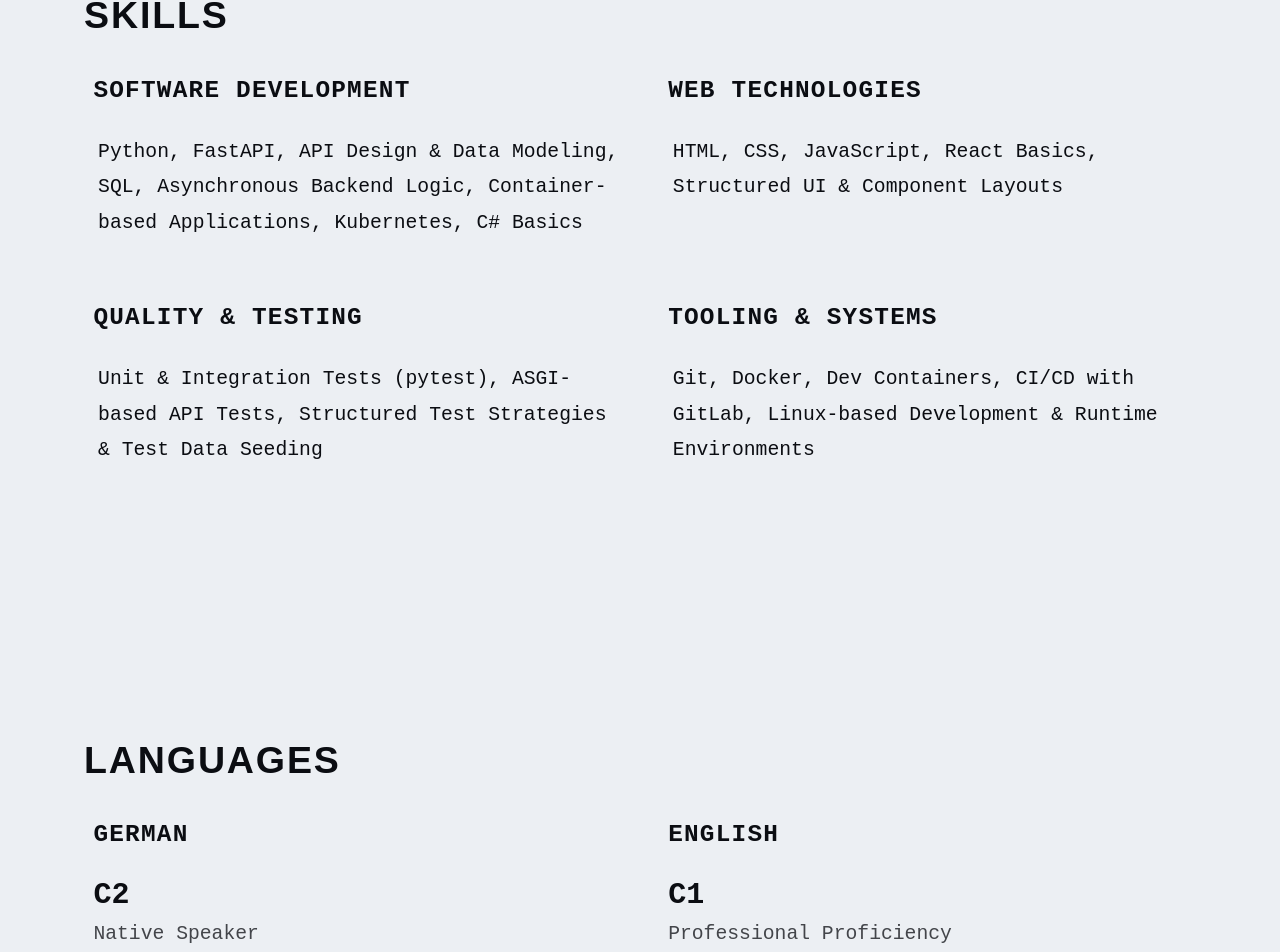
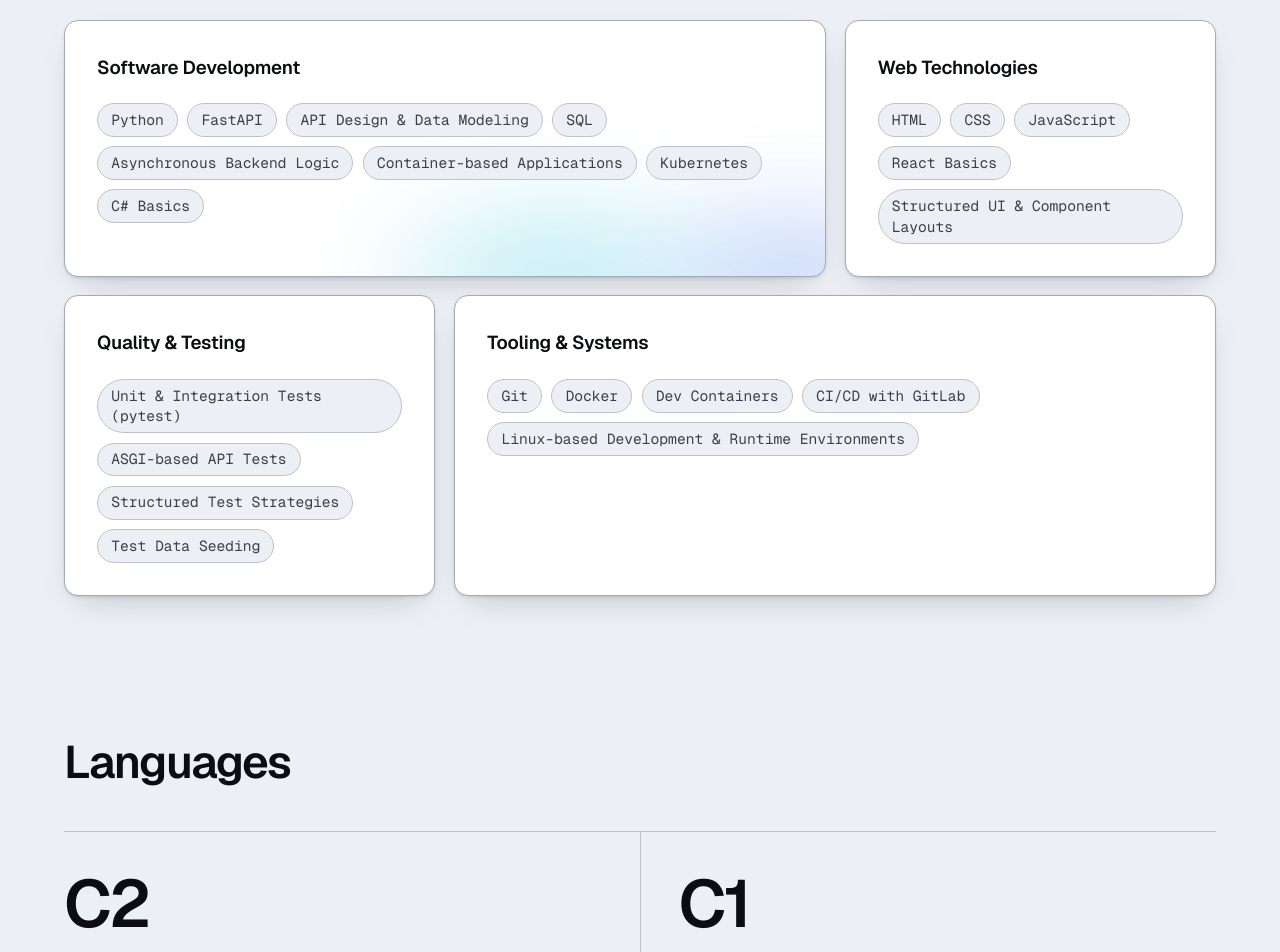
Before and after one commit to fnnbl/PortfolioFBL, a React (Vite) app: page / in a window 1280 px wide. Shown: the part 2373-3325 px from the top of the page. Built offline with nearby package versions, Linux system fonts and the light colour scheme.

Commit message:
Restyle Skills as bento grid and align Languages
- Skills rendered from data as a bento grid with tag lists, the lead
  cell carries the shared subtle accent wash
- Languages as a semantic description list in the same card style
- Both use the shared section title

```diff
--- a/src/sections/Languages/Languages.jsx
+++ b/src/sections/Languages/Languages.jsx
@@ -1,14 +1,11 @@
-import React, { useRef } from "react";
+import { useRef } from "react";
 import useScrollAnimate from "../../hooks/useScrollAnimate";
 import styles from "./LanguagesStyles.module.css";
 
-const LanguageEntry = ({ name, level, description }) => (
-  <div className={styles.langEntry}>
-    <div className={styles.langName}>{name}</div>
-    <div className={styles.langLevel}>{level}</div>
-    <div className={styles.langDesc}>{description}</div>
-  </div>
-);
+const languages = [
+  { name: "German", level: "C2", description: "Native speaker" },
+  { name: "English", level: "C1", description: "Professional proficiency" },
+];
 
 const Languages = () => {
   const ref = useRef();
@@ -16,11 +13,16 @@
 
   return (
     <section id="languages" ref={ref} className={`${styles.languagesSection} scroll-animate`}>
-      <h2 className={styles.title}>Languages</h2>
-      <div className={styles.languagesContainer}>
-        <LanguageEntry name="German" level="C2" description="Native Speaker" />
-        <LanguageEntry name="English" level="C1" description="Professional Proficiency" />
-      </div>
+      <h2 className="section-title">Languages</h2>
+      <dl className={styles.languagesContainer}>
+        {languages.map(({ name, level, description }) => (
+          <div key={name} className={styles.langEntry}>
+            <dt className={styles.langName}>{name}</dt>
+            <dd className={styles.langLevel}>{level}</dd>
+            <dd className={styles.langDesc}>{description}</dd>
+          </div>
+        ))}
+      </dl>
     </section>
   );
 };
--- a/src/sections/Languages/LanguagesStyles.module.css
+++ b/src/sections/Languages/LanguagesStyles.module.css
@@ -1,91 +1,42 @@
-.languagesSection {
-  background-color: var(--background-color);
-  color: var(--text-color);
-  padding: 60px 20px;
-  text-align: left;
-}
-
-.title {
-  font-family: "Rubik", sans-serif;
-  font-size: 2rem;
-  text-transform: uppercase;
-  letter-spacing: 0.1rem;
-  margin-bottom: 25px;
-}
-
+/* Two large figures split by a hairline */
 .languagesContainer {
   display: grid;
   grid-template-columns: repeat(2, 1fr);
-  gap: 2.5rem 2rem;
+  margin: 0;
+  border-block: 1px solid var(--hairline);
 }
 
 .langEntry {
-  font-family: "Roboto Mono", monospace;
-  padding-left: 0.5rem;
+  display: flex;
+  flex-direction: column;
+  padding: clamp(1.5rem, 3vw, 2.25rem) clamp(1rem, 3vw, 2rem);
+}
+
+.langEntry:first-child {
+  padding-left: 0;
+}
+
+.langEntry + .langEntry {
+  border-left: 1px solid var(--hairline);
+}
+
+.langLevel {
+  order: -1; /* visually first, after the <dt> in the markup */
+  margin: 0 0 0.75rem;
+  font-size: clamp(2.5rem, 1.5rem + 3vw, 4rem);
+  font-weight: 600;
+  line-height: 1;
+  letter-spacing: -0.05em;
+  color: var(--ink);
 }
 
 .langName {
-  font-weight: 700;
-  text-transform: uppercase;
-  letter-spacing: 0.05em;
-  font-size: 1.3rem;
-  color: var(--btn-color);
-  position: relative;
-  padding-bottom: 0.5rem;
-  margin-bottom: 0.75rem;
-}
-
-.langName::after {
-  content: "";
-  position: absolute;
-  left: 0;
-  bottom: 0;
-  width: 3rem;
-  height: 2px;
-  background: var(--btn-color);
-}
-
-.langLevel {
-  font-size: 1.6rem;
-  font-weight: 700;
-  color: var(--btn-color);
-  line-height: 1.2;
-  margin-bottom: 0.2rem;
+  font-weight: 500;
+  color: var(--ink);
 }
 
 .langDesc {
-  font-family: "Roboto Mono", monospace;
-  font-size: 1.05rem;
-  color: var(--text-color);
-  opacity: 0.75;
-  line-height: 1.8;
+  margin: 0;
+  font-size: var(--fs-small);
+  color: var(--body);
 }
-
-@media (max-width: 600px) {
-  .languagesSection {
-    padding: 20px 16px;
-    text-align: center;
-  }
-
-  .title {
-    font-size: 1.5rem;
-    margin-bottom: 15px;
-  }
-
-  .languagesContainer {
-    grid-template-columns: 1fr;
-    gap: 1.5rem;
-  }
-
-  .langName {
-    font-size: 1rem;
-  }
-
-  .langLevel {
-    font-size: 1.2rem;
-  }
-
-  .langDesc {
-    font-size: 0.85rem;
-  }
-}
--- a/src/sections/Skills/Skills.jsx
+++ b/src/sections/Skills/Skills.jsx
@@ -1,6 +1,45 @@
-import React, { useRef } from "react";
+import { useRef } from "react";
 import useScrollAnimate from "../../hooks/useScrollAnimate";
 import styles from "./SkillsStyles.module.css";
+
+const skillGroups = [
+  {
+    title: "Software Development",
+    items: [
+      "Python",
+      "FastAPI",
+      "API Design & Data Modeling",
+      "SQL",
+      "Asynchronous Backend Logic",
+      "Container-based Applications",
+      "Kubernetes",
+      "C# Basics",
+    ],
+  },
+  {
+    title: "Web Technologies",
+    items: ["HTML", "CSS", "JavaScript", "React Basics", "Structured UI & Component Layouts"],
+  },
+  {
+    title: "Quality & Testing",
+    items: [
+      "Unit & Integration Tests (pytest)",
+      "ASGI-based API Tests",
+      "Structured Test Strategies",
+      "Test Data Seeding",
+    ],
+  },
+  {
+    title: "Tooling & Systems",
+    items: [
+      "Git",
+      "Docker",
+      "Dev Containers",
+      "CI/CD with GitLab",
+      "Linux-based Development & Runtime Environments",
+    ],
+  },
+];
 
 const Skills = () => {
   const ref = useRef();
@@ -8,32 +47,20 @@
 
   return (
     <section id="skills" ref={ref} className={`${styles.skillsSection} scroll-animate`}>
-      <h2 className={styles.title}>Skills</h2>
-      <div className={styles.skillsGrid}>
-        <div className={styles.skillBlock}>
-          <div className={styles.skillTitle}>Software Development</div>
-          <div className={styles.skillList}>
-            Python, FastAPI, API Design & Data Modeling, SQL, Asynchronous Backend Logic, Container-based Applications, Kubernetes, C# Basics
-          </div>
-        </div>
-        <div className={styles.skillBlock}>
-          <div className={styles.skillTitle}>Web Technologies</div>
-          <div className={styles.skillList}>
-            HTML, CSS, JavaScript, React Basics, Structured UI & Component Layouts
-          </div>
-        </div>
-        <div className={styles.skillBlock}>
-          <div className={styles.skillTitle}>Quality & Testing</div>
-          <div className={styles.skillList}>
-            Unit & Integration Tests (pytest), ASGI-based API Tests, Structured Test Strategies & Test Data Seeding
-          </div>
-        </div>
-        <div className={styles.skillBlock}>
-          <div className={styles.skillTitle}>Tooling & Systems</div>
-          <div className={styles.skillList}>
-            Git, Docker, Dev Containers, CI/CD with GitLab, Linux-based Development & Runtime Environments
-          </div>
-        </div>
+      <h2 className="section-title">Skills</h2>
+      <div className={styles.bento}>
+        {skillGroups.map(({ title, items }) => (
+          <article key={title} className={styles.cell}>
+            <h3 className={styles.cellTitle}>{title}</h3>
+            <ul className={styles.tags}>
+              {items.map((item) => (
+                <li key={item} className={styles.tag}>
+                  {item}
+                </li>
+              ))}
+            </ul>
+          </article>
+        ))}
       </div>
     </section>
   );
--- a/src/sections/Skills/SkillsStyles.module.css
+++ b/src/sections/Skills/SkillsStyles.module.css
@@ -1,99 +1,75 @@
-.skillsSection {
-  background-color: var(--background-color);
-  color: var(--text-color);
-  padding: 60px 20px;
-  text-align: left;
+/* Bento: wide / narrow / narrow / wide on larger screens */
+.bento {
+  display: grid;
+  grid-template-columns: 1fr;
+  gap: 1rem;
 }
 
-.title {
-  font-family: "Rubik", sans-serif;
-  font-size: 2rem;
-  text-transform: uppercase;
-  letter-spacing: 0.1rem;
-  margin-bottom: 25px;
+.cell {
+  position: relative;
+  overflow: hidden;
+  padding: clamp(1.25rem, 2.5vw, 2rem);
+  border: 1px solid var(--border);
+  border-radius: var(--radius-lg);
+  background: var(--canvas);
+  box-shadow: var(--shadow-card);
+  transition: border-color 200ms ease;
 }
 
-.skillsGrid {
-  display: grid;
-  grid-template-columns: 1fr;
-  gap: 2.5rem;
+.cell:hover {
+  border-color: var(--hairline-strong);
 }
 
-.skillBlock {
-  font-family: "Roboto Mono", monospace;
-  line-height: 1.7;
-  padding-left: 0.5rem;
+/* The lead cell picks up a faint wash of the hero mesh */
+.cell:first-child::before {
+  content: "";
+  position: absolute;
+  inset: auto -20% -60% 40%;
+  height: 120%;
+  background:
+    radial-gradient(50% 50% at 30% 50%, var(--mesh-b) 0%, transparent 70%),
+    radial-gradient(50% 50% at 70% 50%, var(--mesh-a) 0%, transparent 70%);
+  filter: blur(40px);
+  opacity: calc(var(--mesh-opacity) * 0.35);
+  pointer-events: none;
 }
 
-.skillTitle {
-  font-weight: 700;
-  text-transform: uppercase;
-  letter-spacing: 0.05em;
-  margin-bottom: 0.75rem;
+.cellTitle {
   position: relative;
-  padding-bottom: 0.5rem;
-  font-size: 1.3rem;
-  color: var(--btn-color);
+  font-size: var(--fs-body);
+  font-weight: 600;
+  letter-spacing: -0.01em;
+  margin-bottom: 1.1rem;
 }
 
-.skillTitle::after {
-  content: "";
-  position: absolute;
-  left: 0;
-  bottom: 0;
-  width: 3rem;
-  height: 2px;
-  background: var(--btn-color);
+.tags {
+  position: relative;
+  display: flex;
+  flex-wrap: wrap;
+  gap: 0.5rem;
+  margin: 0;
+  padding: 0;
+  list-style: none;
 }
 
-.skillList {
-  font-family: "Roboto Mono", monospace;
-  font-size: 1.05rem;
-  margin-left: 0.25rem;
-  color: var(--text-color);
-  line-height: 1.8;
+.tag {
+  padding: 0.3rem 0.7rem;
+  border: 1px solid var(--hairline);
+  border-radius: var(--radius-pill);
+  background: var(--canvas-soft);
+  font-family: var(--font-mono);
+  font-size: var(--fs-caption);
+  line-height: 1.4;
+  color: var(--body);
 }
 
-@media (min-width: 900px) {
-  .skillsGrid {
-    grid-template-columns: repeat(2, 1fr);
-    gap: 3rem 2rem;
+@media (min-width: 48rem) {
+  .bento {
+    grid-template-columns: repeat(3, 1fr);
+  }
+
+  .cell:nth-child(1),
+  .cell:nth-child(4) {
+    grid-column: span 2;
   }
 }
-
-@media (max-width: 600px) {
-  .skillsSection {
-    padding: 20px 16px;
-    text-align: center;
-  }
-
-  .title {
-    font-size: 1.5rem;
-    margin-bottom: 15px;
-  }
-
-  .skillsGrid {
-    grid-template-columns: 1fr;
-    gap: 1.5rem;
-  }
-
-  .skillBlock {
-    padding: 0 0.5rem;
-  }
-
-  .skillTitle {
-    font-size: 1rem;
-    margin-bottom: 0.5rem;
-    padding-bottom: 0.3rem;
-  }
-
-  .skillTitle::after {
-    width: 2rem;
-  }
-
-  .skillList {
-    font-size: 0.85rem;
-    line-height: 1.6;
-    text-align: left;
-  }
-}
```
